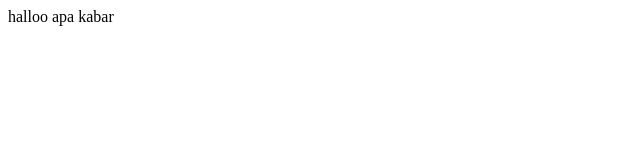
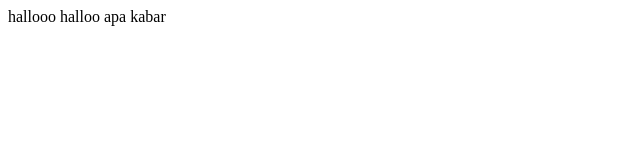
Before and after one commit to DewaSRY/git-learn, a plain HTML site: page src/index.html in a window 1280 px wide. Shown: the full height of the page, 0-640 px from the left. Drawn offline with Linux system fonts and the light colour scheme.

Commit message:
second initial commit

```diff
--- a/src/index.html
+++ b/src/index.html
@@ -6,6 +6,6 @@
     <title>Document</title>
   </head>
   <body>
-    halloo apa kabar
+    hallooo halloo apa kabar
   </body>
 </html>
```
